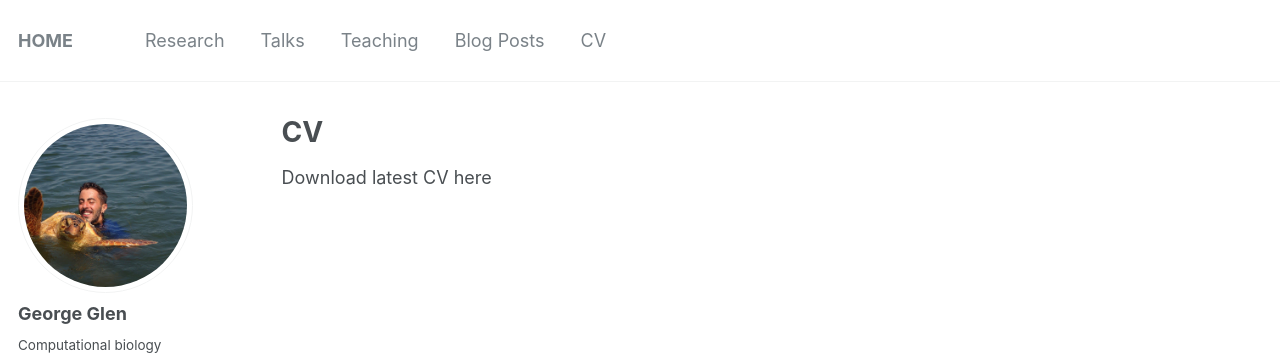
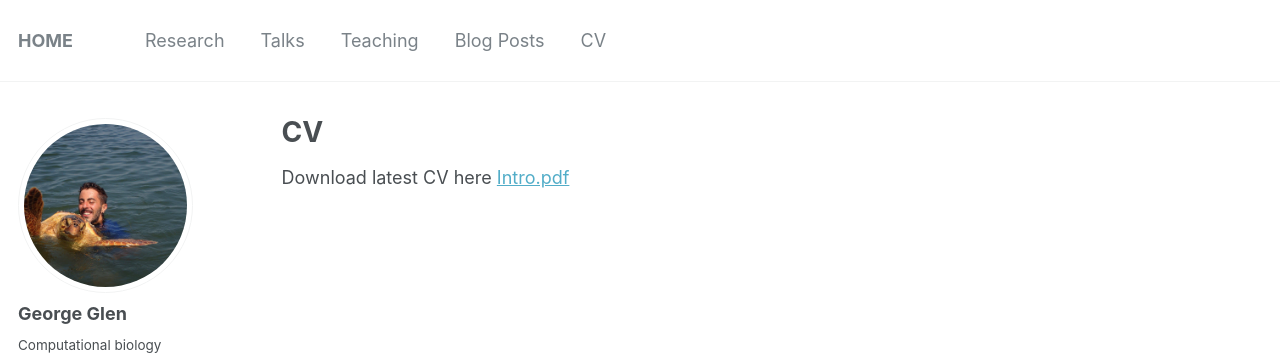
Before and after one commit to constantin-george/constantin-george.github.io, a Jekyll site: the page built from _pages/cv.md, in a window 1280 px wide. Shown: the top 360 px of the page. Built offline with Jekyll 4.4.1, drawn with Linux system fonts in a browser that asks for light colours; some web fonts are replaced.

Commit message:
Update cv.md

```diff
--- a/_pages/cv.md
+++ b/_pages/cv.md
@@ -9,4 +9,4 @@
 
 {% include base_path %}
 
-Download latest CV here
+Download latest CV here [Intro.pdf](/Users/georgeglen/Documents/Files/CV_forms/LaTex_CV/CV-GG2019/CV.GG.2019.pdf)
```
